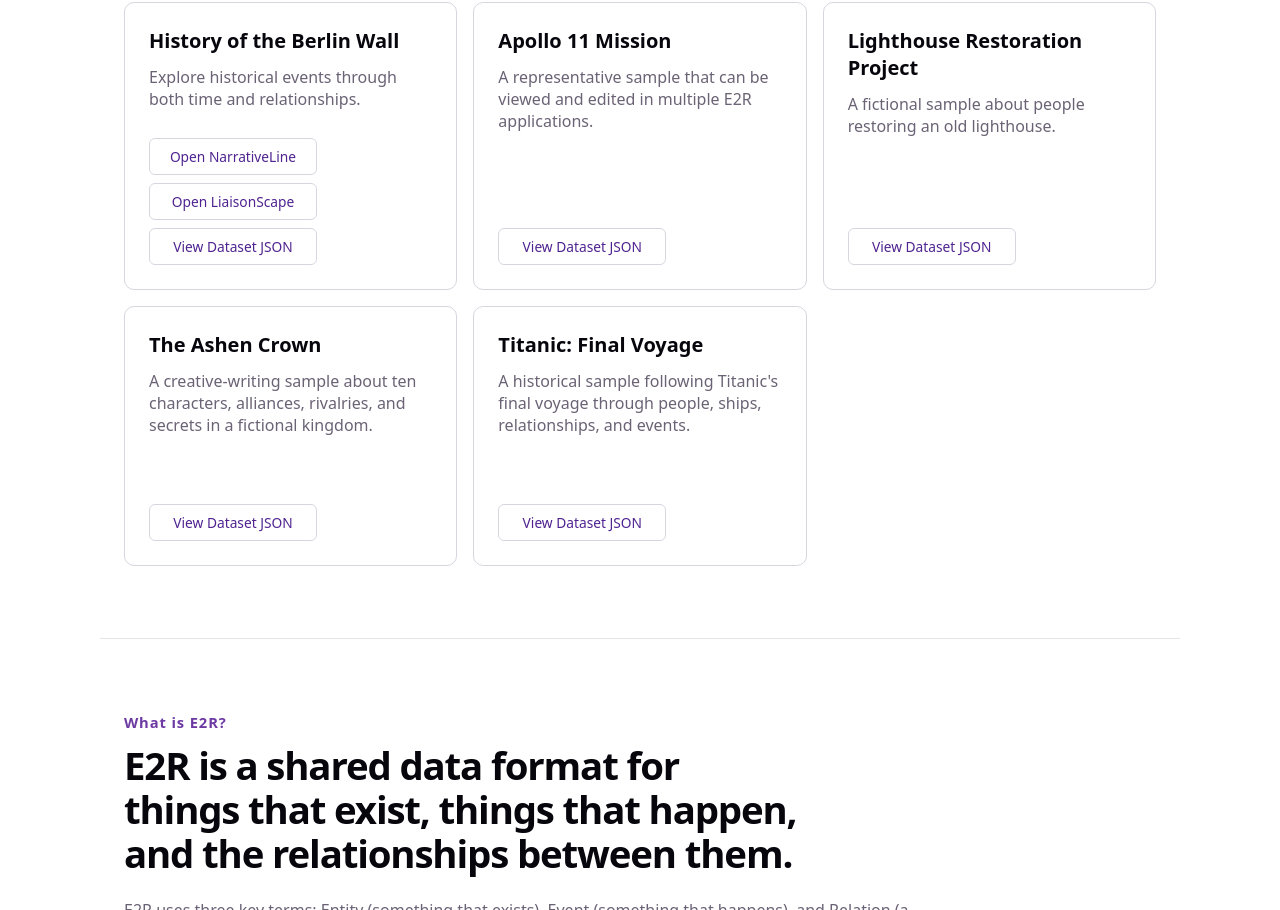
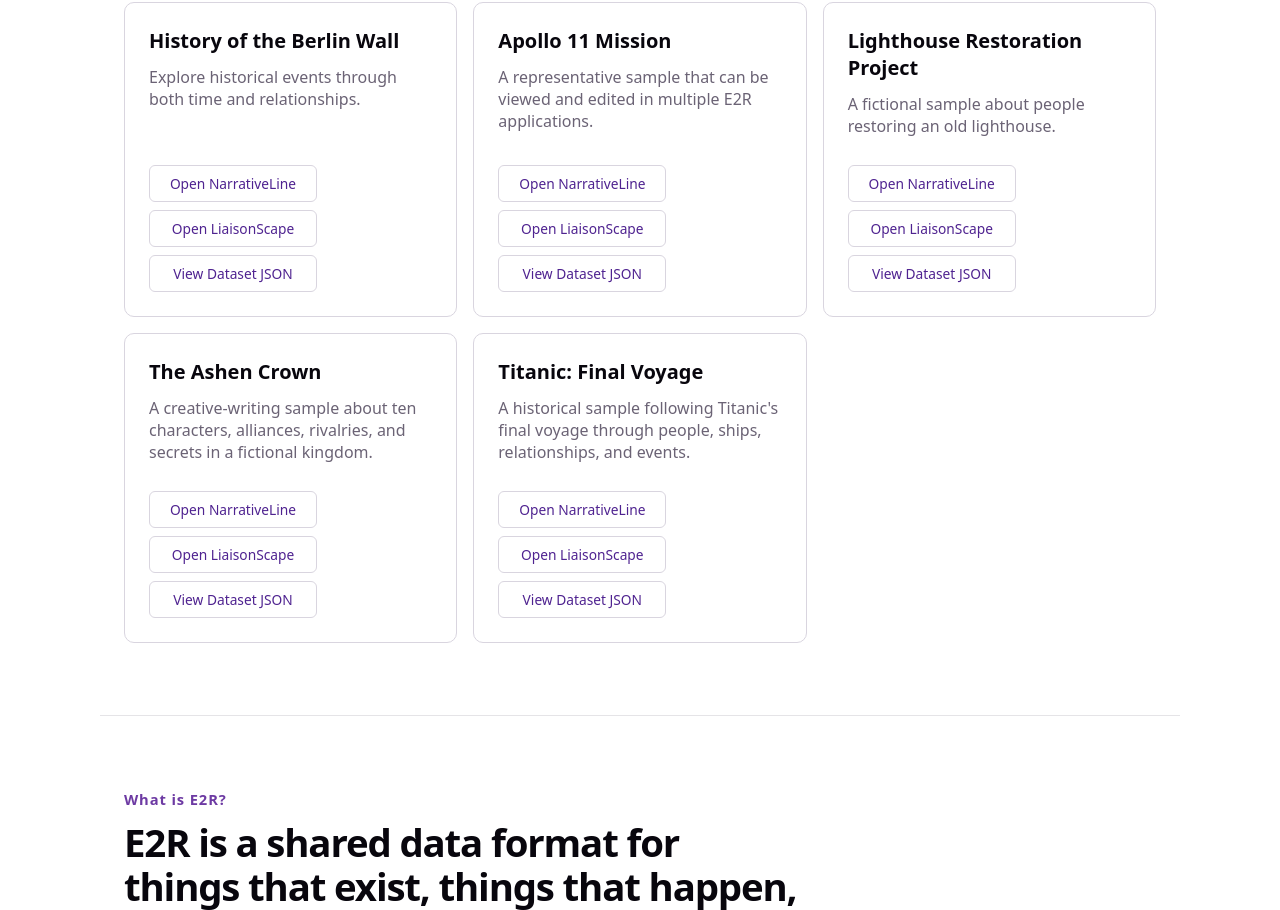
Before and after one commit to sukoyaka-dopeness/e2r-hub, a React (Vite) app: page / in a window 1280 px wide. Shown: the part 1359-2269 px from the top of the page. Built offline with nearby package versions, Linux system fonts and the light colour scheme.

Commit message:
feat: add Hub Dataset handoff links

```diff
--- a/src/App.tsx
+++ b/src/App.tsx
@@ -14,6 +14,11 @@ const links = {
   specification: 'https://github.com/sukoyaka-dopeness/e2r-spec',
   specificationDocs: 'https://github.com/sukoyaka-dopeness/e2r-spec/tree/main/docs',
   validator: 'https://github.com/sukoyaka-dopeness/e2r-validator',
+  berlinWallDataset: 'https://raw.githubusercontent.com/sukoyaka-dopeness/e2r-narrative-line/main/src/sample/berlin-wall-history.en.e2r.json',
+  lighthouseDataset: 'https://raw.githubusercontent.com/sukoyaka-dopeness/e2r-liaison-scape/main/public/lighthouse-restoration-demo.en.e2r.json',
+  apolloDataset: 'https://raw.githubusercontent.com/sukoyaka-dopeness/e2r-spec/main/examples/apollo-11-mission.en.e2r.json',
+  ashenCrownDataset: 'https://raw.githubusercontent.com/sukoyaka-dopeness/e2r-spec/main/examples/ashen-crown.en.e2r.json',
+  titanicDataset: 'https://raw.githubusercontent.com/sukoyaka-dopeness/e2r-spec/main/examples/titanic-final-voyage.en.e2r.json',
   berlinWall: 'https://github.com/sukoyaka-dopeness/e2r-narrative-line/blob/main/src/sample/berlin-wall-history.en.e2r.json',
   lighthouse: 'https://github.com/sukoyaka-dopeness/e2r-liaison-scape/blob/main/public/lighthouse-restoration-demo.en.e2r.json',
   apollo: 'https://github.com/sukoyaka-dopeness/e2r-spec/blob/main/examples/apollo-11-mission.en.e2r.json',
@@ -154,6 +159,10 @@ function MultilineText({ value }: { value: string }) {
   return <>{lines.map((line, index) => <span key={`${line}-${index}`}>{line}{index < lines.length - 1 && <br />}</span>)}</>
 }
 
+function buildDatasetHandoffUrl(applicationUrl: string, datasetUrl: string) {
+  return `${applicationUrl}#datasetUrl=${encodeURIComponent(datasetUrl)}`
+}
+
 function App() {
   const [locale, setLocale] = useState<Locale>('en')
   const [creditsOpen, setCreditsOpen] = useState(false)
@@ -207,30 +216,46 @@ function App() {
               <h3>{text.berlinTitle}</h3>
               <p>{text.berlinDescription}</p>
               <div className="sample-card-actions">
-                <ExternalLink href={links.narrativeLine}>{text.openNarrative}</ExternalLink>
-                <ExternalLink href={links.liaisonScape}>{text.openLiaison}</ExternalLink>
+                <ExternalLink href={buildDatasetHandoffUrl(links.narrativeLine, links.berlinWallDataset)}>{text.openNarrative}</ExternalLink>
+                <ExternalLink href={buildDatasetHandoffUrl(links.liaisonScape, links.berlinWallDataset)}>{text.openLiaison}</ExternalLink>
                 <ExternalLink href={links.berlinWall}>{text.viewDataset}</ExternalLink>
               </div>
             </article>
             <article className="sample-card">
               <h3>{text.apollo}</h3>
               <p>{text.apolloDescription}</p>
-              <div className="sample-card-actions"><ExternalLink href={links.apollo}>{text.viewDataset}</ExternalLink></div>
+              <div className="sample-card-actions">
+                <ExternalLink href={buildDatasetHandoffUrl(links.narrativeLine, links.apolloDataset)}>{text.openNarrative}</ExternalLink>
+                <ExternalLink href={buildDatasetHandoffUrl(links.liaisonScape, links.apolloDataset)}>{text.openLiaison}</ExternalLink>
+                <ExternalLink href={links.apollo}>{text.viewDataset}</ExternalLink>
+              </div>
             </article>
             <article className="sample-card">
               <h3>{text.lighthouse}</h3>
               <p>{text.lighthouseDescription}</p>
-              <div className="sample-card-actions"><ExternalLink href={links.lighthouse}>{text.viewDataset}</ExternalLink></div>
+              <div className="sample-card-actions">
+                <ExternalLink href={buildDatasetHandoffUrl(links.narrativeLine, links.lighthouseDataset)}>{text.openNarrative}</ExternalLink>
+                <ExternalLink href={buildDatasetHandoffUrl(links.liaisonScape, links.lighthouseDataset)}>{text.openLiaison}</ExternalLink>
+                <ExternalLink href={links.lighthouse}>{text.viewDataset}</ExternalLink>
+              </div>
             </article>
             <article className="sample-card">
               <h3>{text.ashenCrownTitle}</h3>
               <p>{text.ashenCrownDescription}</p>
-              <div className="sample-card-actions"><ExternalLink href={links.ashenCrown}>{text.viewDataset}</ExternalLink></div>
+              <div className="sample-card-actions">
+                <ExternalLink href={buildDatasetHandoffUrl(links.narrativeLine, links.ashenCrownDataset)}>{text.openNarrative}</ExternalLink>
+                <ExternalLink href={buildDatasetHandoffUrl(links.liaisonScape, links.ashenCrownDataset)}>{text.openLiaison}</ExternalLink>
+                <ExternalLink href={links.ashenCrown}>{text.viewDataset}</ExternalLink>
+              </div>
             </article>
             <article className="sample-card">
               <h3>{text.titanicTitle}</h3>
               <p>{text.titanicDescription}</p>
-              <div className="sample-card-actions"><ExternalLink href={links.titanic}>{text.viewDataset}</ExternalLink></div>
+              <div className="sample-card-actions">
+                <ExternalLink href={buildDatasetHandoffUrl(links.narrativeLine, links.titanicDataset)}>{text.openNarrative}</ExternalLink>
+                <ExternalLink href={buildDatasetHandoffUrl(links.liaisonScape, links.titanicDataset)}>{text.openLiaison}</ExternalLink>
+                <ExternalLink href={links.titanic}>{text.viewDataset}</ExternalLink>
+              </div>
             </article>
           </div>
         </section>
```
